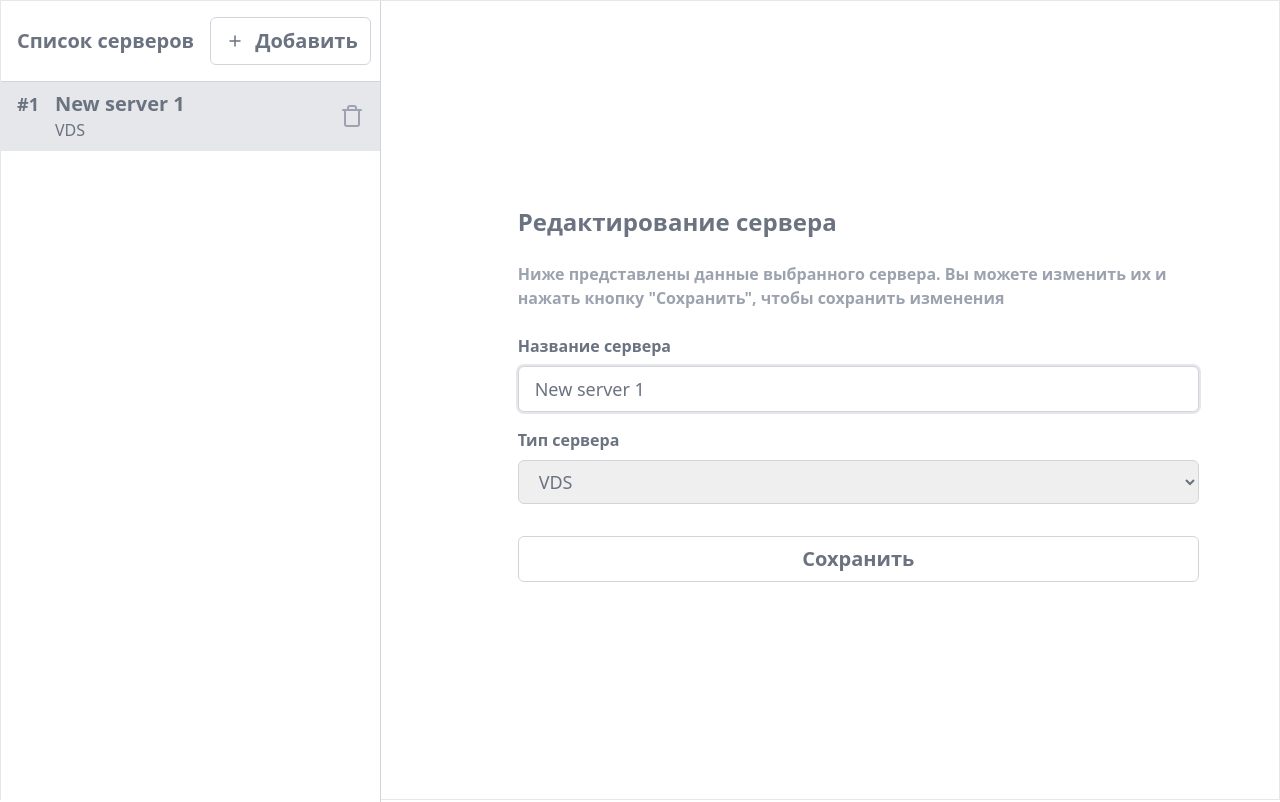
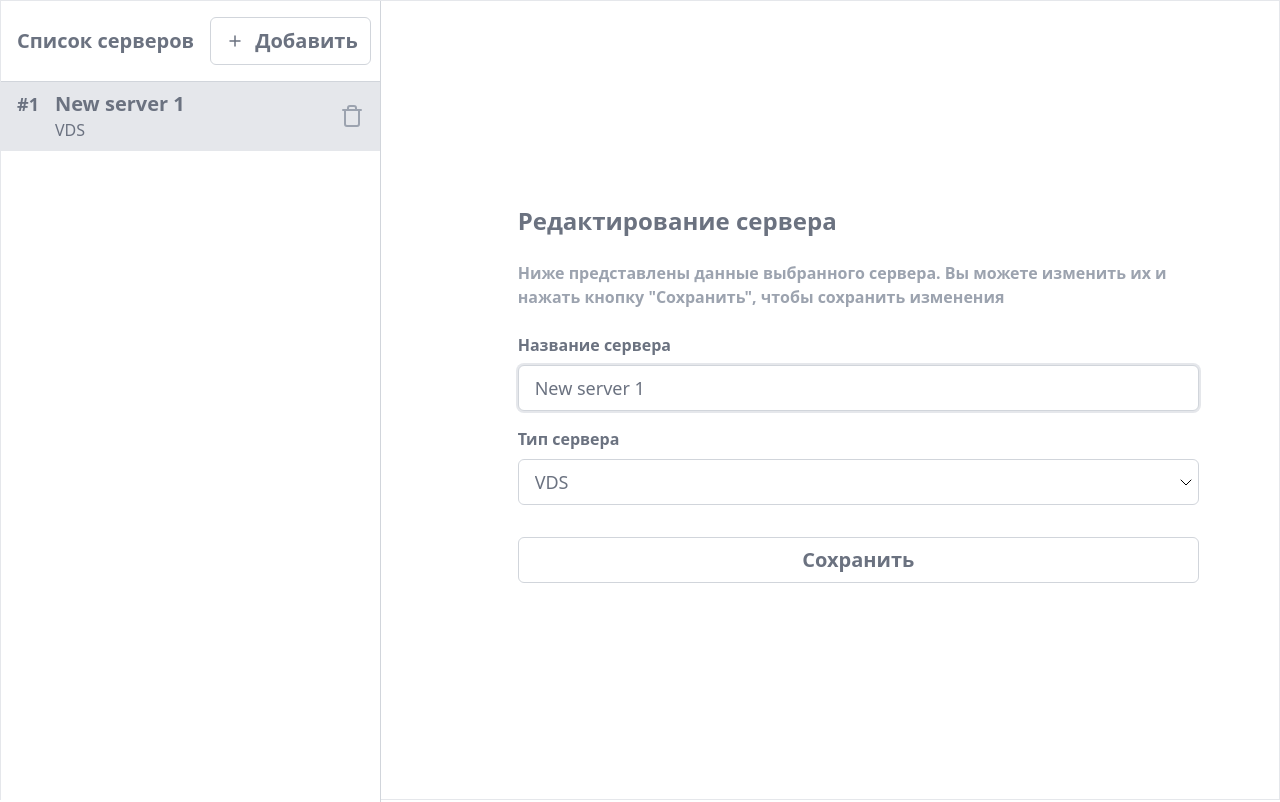
Before and after one commit to rustamfront22/server-list, a Nuxt app: page / in a window 1280 px wide. Both pictures are taken after a click on the button "Добавить". Built offline with nearby package versions, Linux system fonts and the light colour scheme.

Commit message:
fix select ios

```diff
--- a/components/ServerForm.vue
+++ b/components/ServerForm.vue
@@ -20,7 +20,7 @@
     <div class="flex flex-col w-full">
       <label class="text-md font-bold text-gray-500 mb-2">Тип сервера</label>
       <select
-          class="w-full px-4 py-2 mb-4 text-lg text-gray-500 border border-gray-300 rounded-md focus:outline-none focus:ring-2 focus:ring-gray-200"
+          class="w-full px-4 py-2 mb-4 text-lg text-gray-500 border border-gray-300 rounded-md focus:outline-none focus:ring-2 focus:ring-gray-200 appearance-none bg-[url('/images/arrow-down.svg')] bg-no-repeat bg-right bg-[calc(100%_-_10px)_center] bg-white"
           v-model="state.server_type">
         <option value="vds">VDS</option>
         <option value="dedicated">Выделенный сервер</option>
```
Also changed, not shown: public/images/arrow-down.svg (added).
